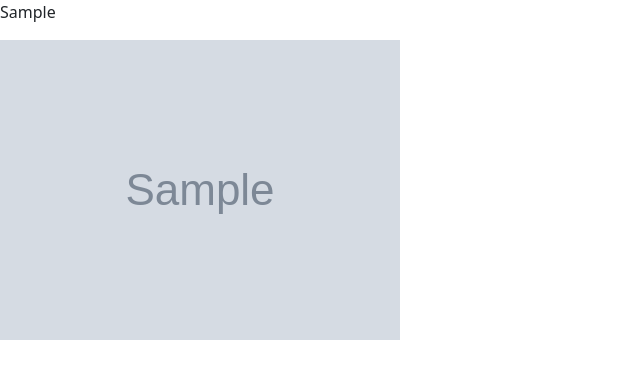
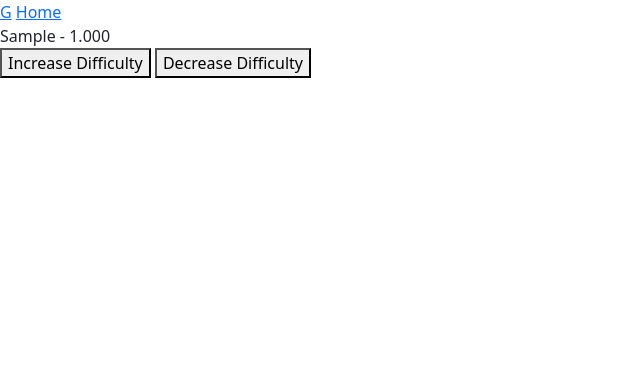
Before and after one commit to DavidHearl/fun-with-flags, a Django app: page /game/ in a window 1280 px wide. Shown: the top 379 px of the page, without its empty margins (0-640 px from the left). Run offline with Django 3.2, Linux system fonts and the light colour scheme; tables that the repository leaves empty hold one stand-in row (values such as "Sample post"); grey boxes marked "Sample" are stand-in pictures; some libraries are stand-ins or nearby versions.

Commit message:
Added css and javascript

```diff
--- a/game/admin.py
+++ b/game/admin.py
@@ -2,4 +2,7 @@ from django.contrib import admin
 from .models import Flag
 
 
-admin.site.register(Flag)
+@admin.register(Flag)
+class FlagAdmin(admin.ModelAdmin):
+    list_display = ('flag', 'programatic_name', 'image', 'fact', 'creation_date', 'difficulty')
+    prepopulated_fields = {'programatic_name': ('flag',)}
--- a/game/templates/game/game.html
+++ b/game/templates/game/game.html
@@ -3,8 +3,41 @@
 {% block content %}
 
     {% for flag in flags %}
-        <p>{{ flag.flag }}</p>
-        <img src="{{ flag.image.url }}" alt="">
+        <div>
+            <p class="m-0">{{ flag.flag }} - </p>
+            <p class="m-0 difficulty">{{ flag.difficulty }}</p>
+        </div>
+
+        <!-- <img src="{{ flag.image.url }}" alt=""> -->
     {% endfor %}
 
+    <button id="Increase">Increase Difficulty</button>
+    <button id="Decrease">Decrease Difficulty</button>
+
 {% endblock content %}
+
+{% block postloadjs %}
+
+    <script type="text/javascript">
+
+        const Increase = document.getElementById('Increase');
+        const Decrease = document.getElementById('Decrease');
+        const difficulty = document.getElementsByClassName('difficulty');
+
+        Increase.addEventListener('click', function onClick(event) {
+
+            difficulty[0].innerHTML = difficulty[0].innerHTML * 1.1
+            if (difficulty[0].innerHTML > 1) {
+                difficulty[0].innerHTML = 1
+            }
+        });
+
+        Decrease.addEventListener('click', function onClick(event) {
+
+            difficulty[0].innerHTML = difficulty[0].innerHTML * 0.9
+
+        });
+
+    </script>
+
+{% endblock %}
--- a/game/urls.py
+++ b/game/urls.py
@@ -2,5 +2,5 @@ from django.urls import path
 from . import views
 
 urlpatterns = [
-    path('', views.game)
+    path('', views.game, name='game')
 ]
--- a/home/templates/home/index.html
+++ b/home/templates/home/index.html
@@ -2,6 +2,6 @@
 
 {% block content %}
 
-    <a href="game/">Link</a>
+    <h1>Home</h1>
 
 {% endblock content %}
--- a/home/urls.py
+++ b/home/urls.py
@@ -2,5 +2,5 @@ from django.urls import path
 from . import views
 
 urlpatterns = [
-    path('', views.home)
+    path('', views.home, name='home')
 ]
--- a/static/css/base.css
+++ b/static/css/base.css
@@ -0,0 +1,3 @@
+p {
+    display: inline-block;
+}
--- a/templates/base.html
+++ b/templates/base.html
@@ -9,7 +9,6 @@
         <meta http-equiv="X-UA-Compatible" content="ie-edge">
         <meta charset="utf-8">
         <meta name="viewport" content="width=device-width, initial-scale=1, shrink-to-fit=no">
-        <meta name="description" content="The Sweet Shop, the one stop online shop to buy your favourite sweets at an affordable price">
     {% endblock %}
 
     {% block extra_meta %}
@@ -33,12 +32,17 @@
     {% block extra_js %}
     {% endblock %}
 
-    <title>The Sweet Shop {% block extra_title %}{% endblock %}</title>
+    <title>{% block extra_title %}{% endblock %}</title>
 </head>
 
 <body>
 
     <header>
+
+        <div>
+            <a href="{% url 'game' %}">G</a>
+            <a href="{% url 'home' %}">Home</a>
+        </div>
 
     </header>
 
```
